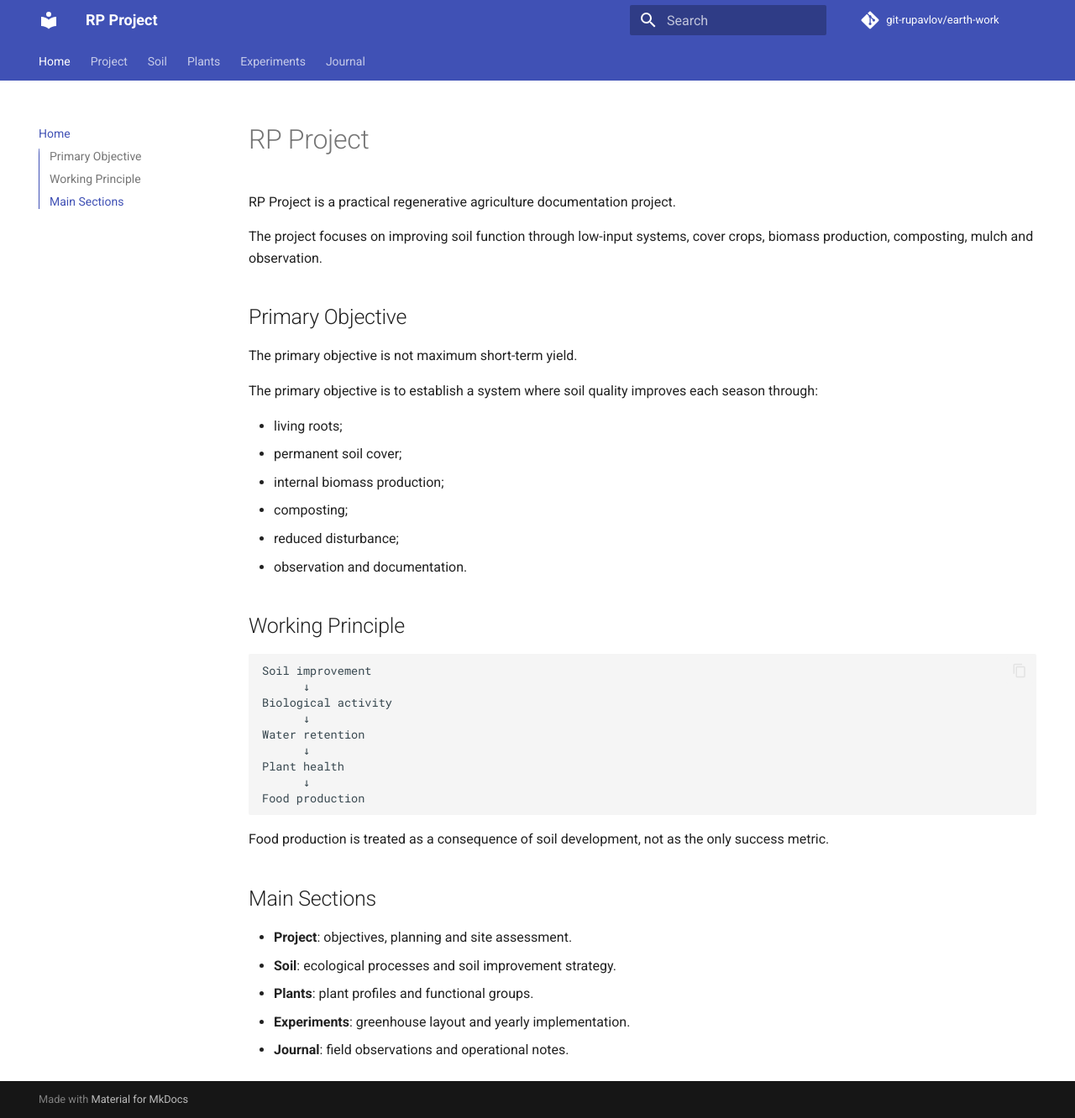
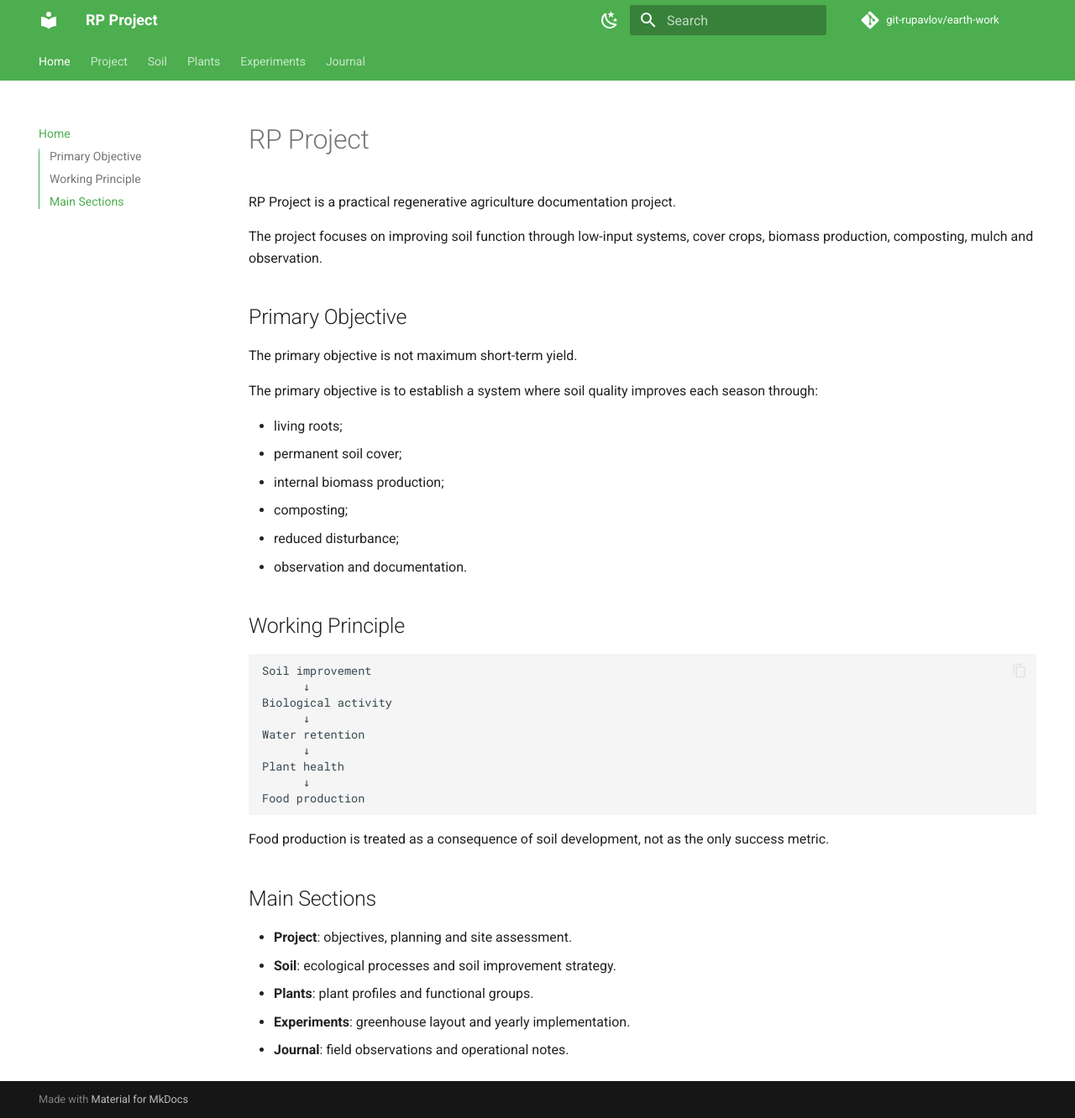
Before and after one commit to git-rupavlov/earth-work, an MkDocs documentation site: the page built from docs/index.md, in a window 1280 px wide and 1332 px high. Shown: the whole window at 84% size. Built offline with MkDocs 1.6.1 and Material for MkDocs 9.7.7, drawn with Linux system fonts in a browser that asks for light colours; comment, search, counter and statistics services are not loaded.

Commit message:
Enable light and dark theme toggle

```diff
--- a/mkdocs.yml
+++ b/mkdocs.yml
@@ -8,6 +8,21 @@ repo_name: git-rupavlov/earth-work
 theme:
   name: material
   language: en
+  palette:
+    - media: "(prefers-color-scheme: light)"
+      scheme: default
+      primary: green
+      accent: light green
+      toggle:
+        icon: material/weather-night
+        name: Switch to dark mode
+    - media: "(prefers-color-scheme: dark)"
+      scheme: slate
+      primary: green
+      accent: light green
+      toggle:
+        icon: material/weather-sunny
+        name: Switch to light mode
   features:
     - navigation.tabs
     - navigation.sections
```
